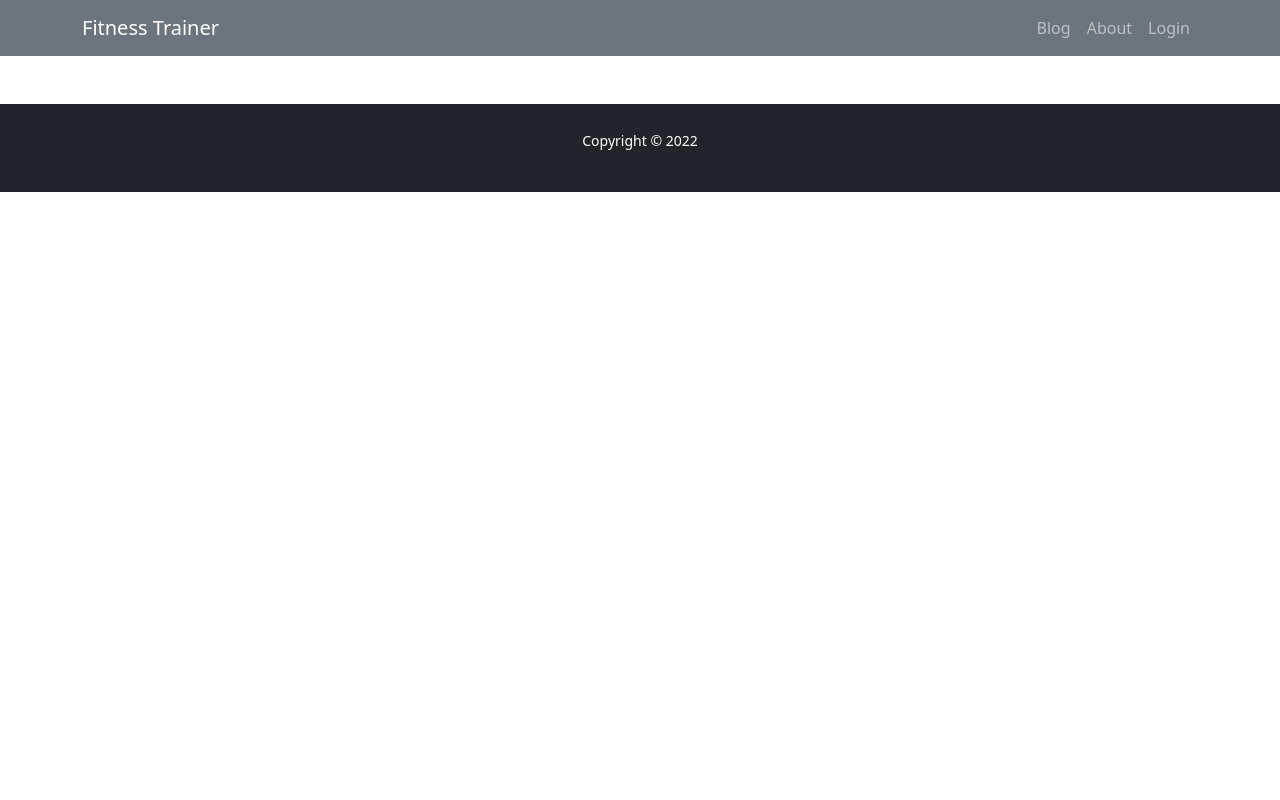
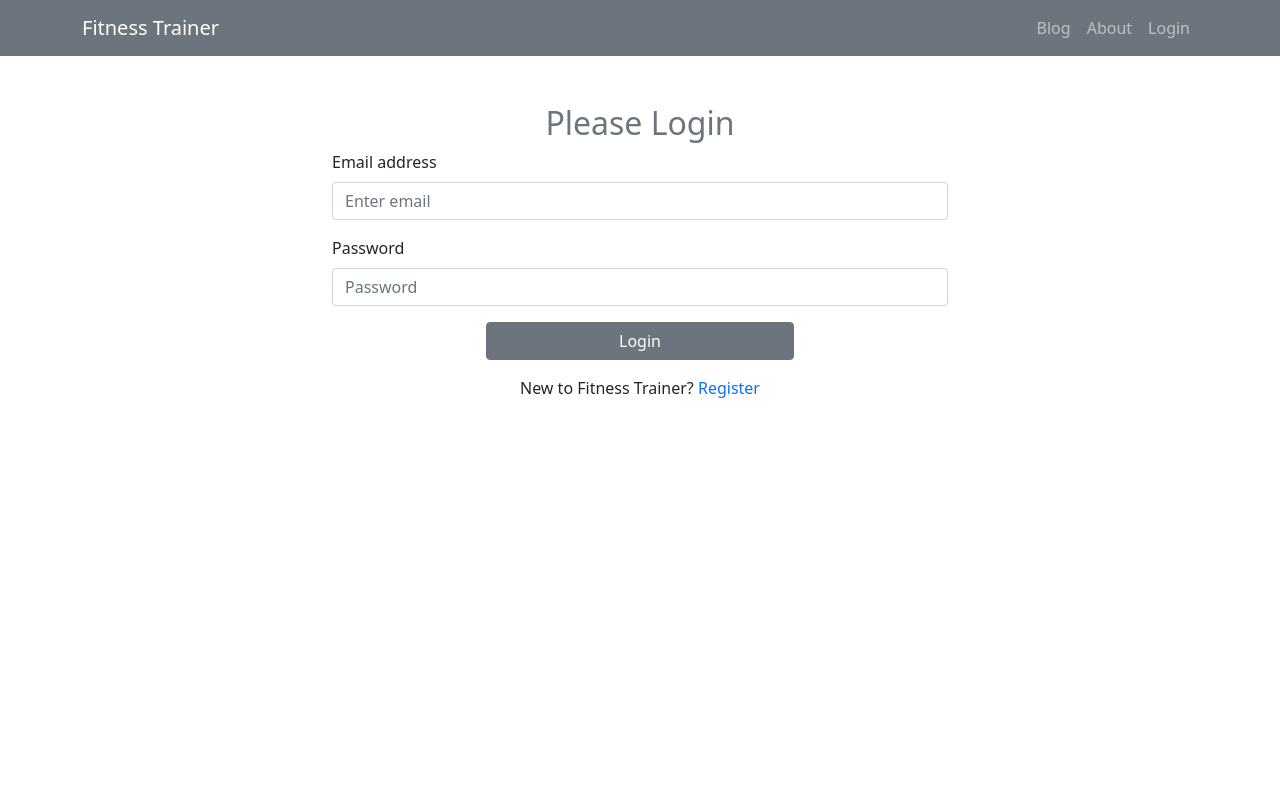
Before and after one commit to ArafatMunna/fitness-trainer, a React (Create React App) app: page /login in a window 1280 px wide. Shown: the top 800 px of the page. Built offline with nearby package versions, Linux system fonts and the light colour scheme.

Commit message:
firebase login added in login page

```diff
--- a/src/App.js
+++ b/src/App.js
@@ -2,6 +2,7 @@ import { Route, Routes } from "react-router-dom";
 import "./App.css";
 import Checkout from "./Pages/Home/Checkout/Checkout";
 import Home from "./Pages/Home/Home/Home";
+import Login from "./Pages/Login/Login/Login";
 import Register from "./Pages/Login/Register/Register";
 import Footer from "./Pages/Shared/Footer/Footer";
 import Header from "./Pages/Shared/Header/Header";
@@ -13,6 +14,7 @@ function App() {
             <Routes>
                 <Route path="/" element={<Home />} />
                 <Route path="/checkout" element={<Checkout />} />
+                <Route path="/login" element={<Login />} />
                 <Route path="/register" element={<Register />} />
             </Routes>
             <Footer />
--- a/src/Pages/Login/Login/Login.js
+++ b/src/Pages/Login/Login/Login.js
@@ -1,9 +1,79 @@
-import React from 'react';
+import React, { useEffect, useState } from "react";
+import { Button, Form } from "react-bootstrap";
+import { useSignInWithEmailAndPassword } from "react-firebase-hooks/auth";
+import { Link, useNavigate } from "react-router-dom";
+import auth from "../../../firebase.init";
 
 const Login = () => {
+    const [error, setError] = useState("");
+    const navigate = useNavigate();
+
+    const [signInWithEmailAndPassword, user, loading, hookError] =
+        useSignInWithEmailAndPassword(auth);
+
+    useEffect(() => {
+        if (hookError) {
+            setError(hookError.message);
+        }
+    }, [hookError]);
+
+    useEffect(() => {
+        if (user) {
+            navigate("/");
+        }
+    }, [user]);
+
+    const handleLogin = (event) => {
+        event.preventDefault();
+
+        const email = event.target.email.value;
+        const password = event.target.password.value;
+        console.log(email, password);
+
+        signInWithEmailAndPassword(email, password);
+        setError("");
+    };
+
     return (
-        <div>
-
+        <div
+            className="container w-50 mx-auto mt-5"
+            style={{ height: "100vh" }}
+        >
+            <h2 className="text-secondary text-center">Please Login</h2>
+            <Form onSubmit={handleLogin}>
+                <Form.Group className="mb-3" controlId="formBasicEmail">
+                    <Form.Label>Email address</Form.Label>
+                    <Form.Control
+                        type="email"
+                        placeholder="Enter email"
+                        name="email"
+                        required
+                    />
+                </Form.Group>
+                <Form.Group className="mb-3" controlId="formBasicPassword">
+                    <Form.Label>Password</Form.Label>
+                    <Form.Control
+                        type="password"
+                        placeholder="Password"
+                        name="password"
+                        required
+                    />
+                </Form.Group>
+                <p className="text-danger">{error}</p>
+                <Button
+                    className="w-50 mx-auto d-block"
+                    variant="secondary"
+                    type="submit"
+                >
+                    Login
+                </Button>
+            </Form>
+            <p className="text-center mt-3">
+                New to Fitness Trainer?{" "}
+                <Link className="text-decoration-none" to="/register">
+                    Register
+                </Link>
+            </p>
         </div>
     );
 };
--- a/src/Pages/Login/Register/Register.js
+++ b/src/Pages/Login/Register/Register.js
@@ -23,15 +23,18 @@ const Register = () => {
         }
     }, [user]);
 
-    const handleSubmit = (event) => {
+    const handleRegister = (event) => {
         event.preventDefault();
 
         const email = event.target.email.value;
         const password = event.target.password.value;
         const confirmPassword = event.target.confirmPassword.value;
 
+        console.log(email, password, confirmPassword);
+
         if (password === confirmPassword) {
             createUserWithEmailAndPassword(email, password);
+            setError("");
         } else {
             setError("Password didn't match");
         }
@@ -42,28 +45,26 @@ const Register = () => {
             className="container w-50 mx-auto mt-5"
             style={{ height: "100vh" }}
         >
-            <h2 className="text-secondary text-center">Please Login</h2>
-            <Form onClick={handleSubmit}>
+            <h2 className="text-secondary text-center">Please Register</h2>
+            <Form onSubmit={handleRegister}>
                 <Form.Group className="mb-3" controlId="formBasicEmail">
                     <Form.Label>Email address</Form.Label>
                     <Form.Control
                         type="email"
+                        placeholder="Enter email"
                         name="email"
-                        placeholder="Enter email"
                         required
                     />
                 </Form.Group>
-
                 <Form.Group className="mb-3" controlId="formBasicPassword">
                     <Form.Label>Password</Form.Label>
                     <Form.Control
                         type="password"
+                        placeholder="Password"
                         name="password"
-                        placeholder="Password"
                         required
                     />
                 </Form.Group>
-
                 <Form.Group
                     className="mb-3"
                     controlId="formBasicConfirmPassword"
@@ -71,22 +72,24 @@ const Register = () => {
                     <Form.Label>Confirm Password</Form.Label>
                     <Form.Control
                         type="password"
+                        placeholder="Confirm Password"
                         name="confirmPassword"
-                        placeholder="Confirm Password"
                         required
                     />
                 </Form.Group>
                 <p className="text-danger">{error}</p>
                 <Button
-                    variant="secondary w-50 mx-auto d-block mb-2"
+                    className="w-50 d-block mx-auto "
+                    variant="secondary"
                     type="submit"
                 >
                     Register
                 </Button>
             </Form>
             <p className="text-center mt-3">
+                Already have an account?{" "}
                 <Link className="text-decoration-none" to="/login">
-                    Already have an account? Login
+                    Login
                 </Link>
             </p>
         </div>
```
